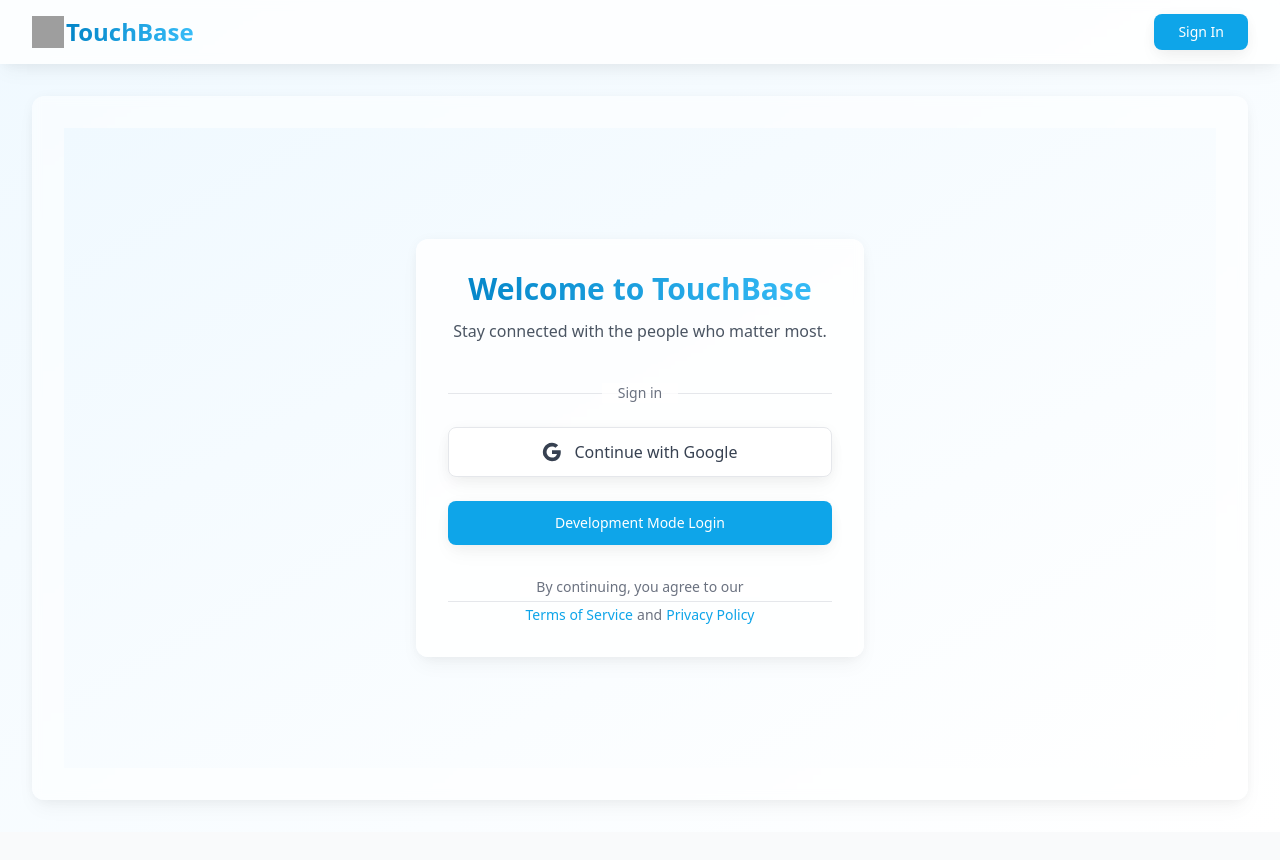
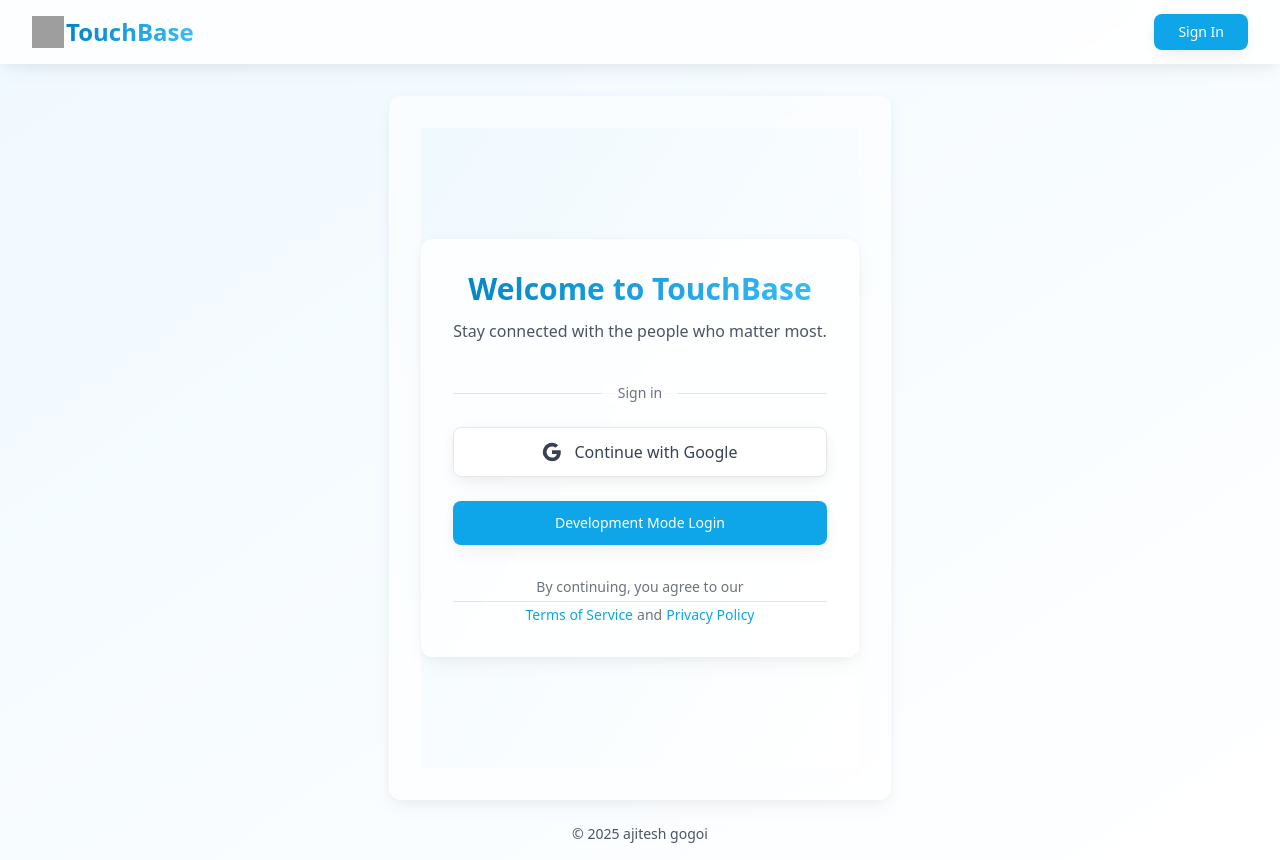
Before and after one commit to ajiteshgogoi/touchbase, a React (Vite) app: page /login in a window 1280 px wide. Before the commit the page ends 832 px from the top, so only its background shows below. Built offline with nearby package versions, Linux system fonts and the light colour scheme; no server answers; grey boxes are pictures that could not be loaded.

Commit message:
Add notice

```diff
--- a/src/components/layout/Layout.tsx
+++ b/src/components/layout/Layout.tsx
@@ -7,13 +7,16 @@ interface LayoutProps {
 
 export const Layout = ({ children }: LayoutProps) => {
   return (
-    <div className="min-h-screen bg-gradient-to-br from-primary-50 to-white overflow-x-hidden">
+    <div className="min-h-screen bg-gradient-to-br from-primary-50 to-white overflow-x-hidden flex flex-col">
       <Navbar />
-      <main className="max-w-7xl mx-auto px-4 sm:px-6 lg:px-8 py-8">
+      <main className="max-w-7xl mx-auto px-4 sm:px-6 lg:px-8 pb-4 pt-8 flex-grow">
         <div className="bg-white rounded-xl shadow-soft backdrop-blur-sm bg-white/50 p-6 sm:p-8">
           {children}
         </div>
       </main>
+      <footer className="text-center pt-2 pb-4 text-gray-600 text-sm">
+        © {new Date().getFullYear()} ajitesh gogoi
+      </footer>
     </div>
   );
 };
```
